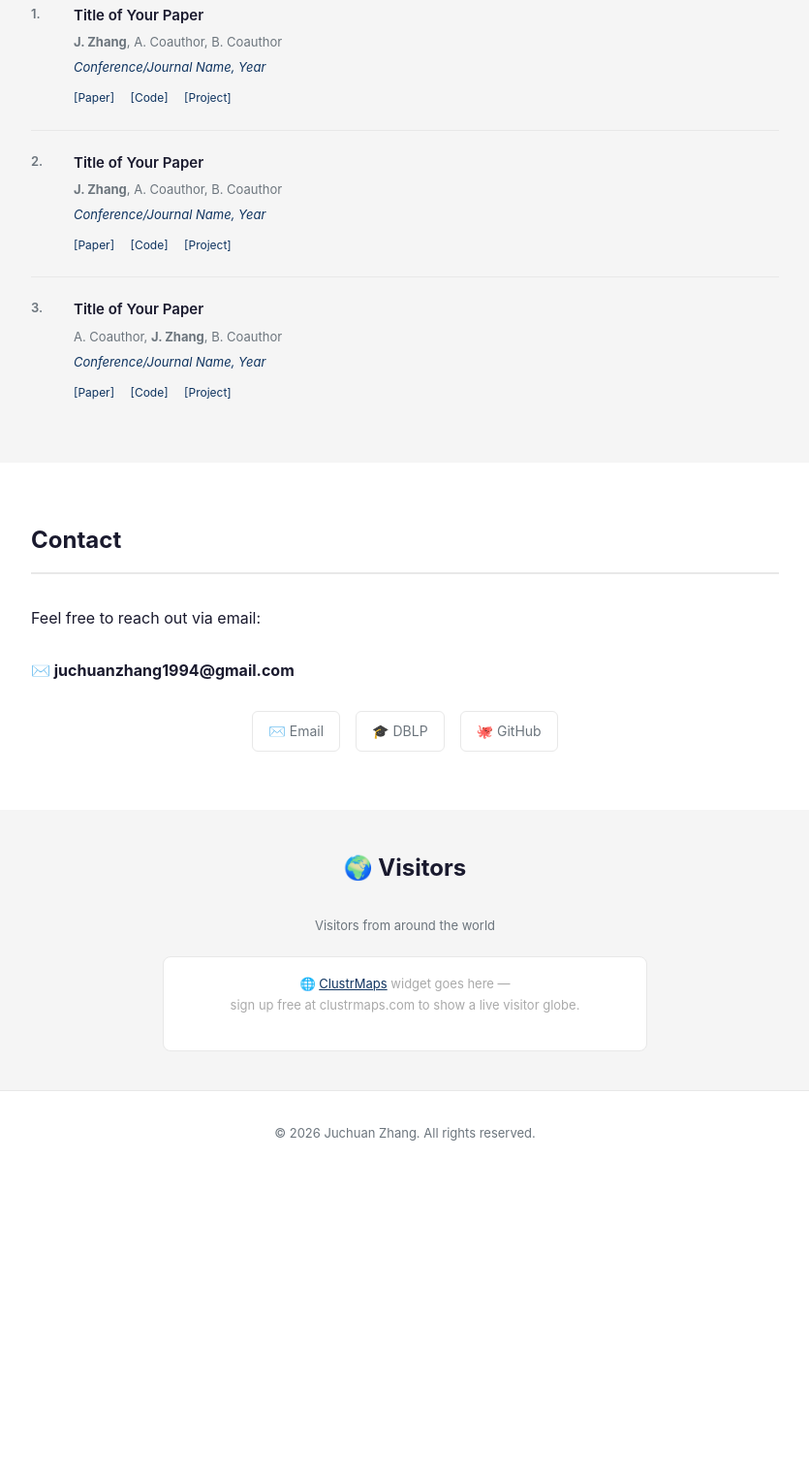
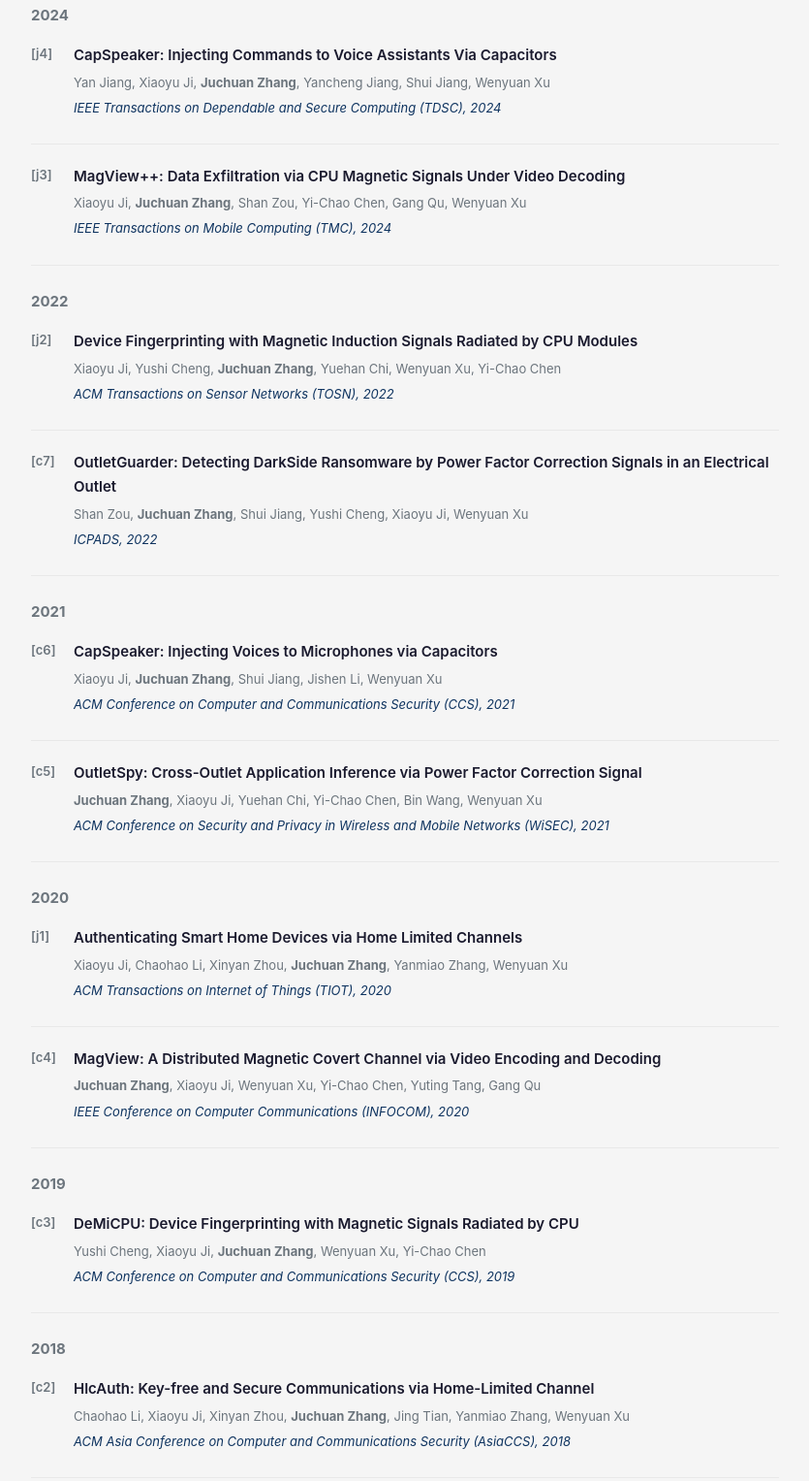
Before and after one commit to juchuanzhang/juchuanzhang.github.io, a plain HTML site: page index.html in a window 1280 px wide. Shown: the part 1732-3259 px from the top of the page at 97% size, without its empty margins (222-1057 px from the left). Before the commit the page ends 2943 px from the top, so only its background shows below. Drawn offline with Linux system fonts and the light colour scheme.

Commit message:
add publications

```diff
--- a/index.html
+++ b/index.html
@@ -93,45 +93,114 @@
   <div class="container">
     <h2>Selected Publications</h2>
 
+    <h3 style="color:var(--gray); font-size:15px; margin-bottom:16px;">2024</h3>
+
     <div class="pub-item">
-      <div class="pub-num">1.</div>
+      <div class="pub-num">[j4]</div>
       <div class="pub-info">
-        <div class="pub-title">Title of Your Paper</div>
-        <div class="pub-authors"><strong>J. Zhang</strong>, A. Coauthor, B. Coauthor</div>
-        <div class="pub-venue">Conference/Journal Name, Year</div>
-        <div class="pub-links">
-          <a href="#">[Paper]</a>
-          <a href="#">[Code]</a>
-          <a href="#">[Project]</a>
-        </div>
+        <div class="pub-title">CapSpeaker: Injecting Commands to Voice Assistants Via Capacitors</div>
+        <div class="pub-authors">Yan Jiang, Xiaoyu Ji, <strong>Juchuan Zhang</strong>, Yancheng Jiang, Shui Jiang, Wenyuan Xu</div>
+        <div class="pub-venue">IEEE Transactions on Dependable and Secure Computing (TDSC), 2024</div>
       </div>
     </div>
 
     <div class="pub-item">
-      <div class="pub-num">2.</div>
+      <div class="pub-num">[j3]</div>
       <div class="pub-info">
-        <div class="pub-title">Title of Your Paper</div>
-        <div class="pub-authors"><strong>J. Zhang</strong>, A. Coauthor, B. Coauthor</div>
-        <div class="pub-venue">Conference/Journal Name, Year</div>
-        <div class="pub-links">
-          <a href="#">[Paper]</a>
-          <a href="#">[Code]</a>
-          <a href="#">[Project]</a>
-        </div>
+        <div class="pub-title">MagView++: Data Exfiltration via CPU Magnetic Signals Under Video Decoding</div>
+        <div class="pub-authors">Xiaoyu Ji, <strong>Juchuan Zhang</strong>, Shan Zou, Yi-Chao Chen, Gang Qu, Wenyuan Xu</div>
+        <div class="pub-venue">IEEE Transactions on Mobile Computing (TMC), 2024</div>
+      </div>
+    </div>
+
+    <h3 style="color:var(--gray); font-size:15px; margin:24px 0 16px;">2022</h3>
+
+    <div class="pub-item">
+      <div class="pub-num">[j2]</div>
+      <div class="pub-info">
+        <div class="pub-title">Device Fingerprinting with Magnetic Induction Signals Radiated by CPU Modules</div>
+        <div class="pub-authors">Xiaoyu Ji, Yushi Cheng, <strong>Juchuan Zhang</strong>, Yuehan Chi, Wenyuan Xu, Yi-Chao Chen</div>
+        <div class="pub-venue">ACM Transactions on Sensor Networks (TOSN), 2022</div>
       </div>
     </div>
 
     <div class="pub-item">
-      <div class="pub-num">3.</div>
+      <div class="pub-num">[c7]</div>
       <div class="pub-info">
-        <div class="pub-title">Title of Your Paper</div>
-        <div class="pub-authors">A. Coauthor, <strong>J. Zhang</strong>, B. Coauthor</div>
-        <div class="pub-venue">Conference/Journal Name, Year</div>
-        <div class="pub-links">
-          <a href="#">[Paper]</a>
-          <a href="#">[Code]</a>
-          <a href="#">[Project]</a>
-        </div>
+        <div class="pub-title">OutletGuarder: Detecting DarkSide Ransomware by Power Factor Correction Signals in an Electrical Outlet</div>
+        <div class="pub-authors">Shan Zou, <strong>Juchuan Zhang</strong>, Shui Jiang, Yushi Cheng, Xiaoyu Ji, Wenyuan Xu</div>
+        <div class="pub-venue">ICPADS, 2022</div>
+      </div>
+    </div>
+
+    <h3 style="color:var(--gray); font-size:15px; margin:24px 0 16px;">2021</h3>
+
+    <div class="pub-item">
+      <div class="pub-num">[c6]</div>
+      <div class="pub-info">
+        <div class="pub-title">CapSpeaker: Injecting Voices to Microphones via Capacitors</div>
+        <div class="pub-authors">Xiaoyu Ji, <strong>Juchuan Zhang</strong>, Shui Jiang, Jishen Li, Wenyuan Xu</div>
+        <div class="pub-venue">ACM Conference on Computer and Communications Security (CCS), 2021</div>
+      </div>
+    </div>
+
+    <div class="pub-item">
+      <div class="pub-num">[c5]</div>
+      <div class="pub-info">
+        <div class="pub-title">OutletSpy: Cross-Outlet Application Inference via Power Factor Correction Signal</div>
+        <div class="pub-authors"><strong>Juchuan Zhang</strong>, Xiaoyu Ji, Yuehan Chi, Yi-Chao Chen, Bin Wang, Wenyuan Xu</div>
+        <div class="pub-venue">ACM Conference on Security and Privacy in Wireless and Mobile Networks (WiSEC), 2021</div>
+      </div>
+    </div>
+
+    <h3 style="color:var(--gray); font-size:15px; margin:24px 0 16px;">2020</h3>
+
+    <div class="pub-item">
+      <div class="pub-num">[j1]</div>
+      <div class="pub-info">
+        <div class="pub-title">Authenticating Smart Home Devices via Home Limited Channels</div>
+        <div class="pub-authors">Xiaoyu Ji, Chaohao Li, Xinyan Zhou, <strong>Juchuan Zhang</strong>, Yanmiao Zhang, Wenyuan Xu</div>
+        <div class="pub-venue">ACM Transactions on Internet of Things (TIOT), 2020</div>
+      </div>
+    </div>
+
+    <div class="pub-item">
+      <div class="pub-num">[c4]</div>
+      <div class="pub-info">
+        <div class="pub-title">MagView: A Distributed Magnetic Covert Channel via Video Encoding and Decoding</div>
+        <div class="pub-authors"><strong>Juchuan Zhang</strong>, Xiaoyu Ji, Wenyuan Xu, Yi-Chao Chen, Yuting Tang, Gang Qu</div>
+        <div class="pub-venue">IEEE Conference on Computer Communications (INFOCOM), 2020</div>
+      </div>
+    </div>
+
+    <h3 style="color:var(--gray); font-size:15px; margin:24px 0 16px;">2019</h3>
+
+    <div class="pub-item">
+      <div class="pub-num">[c3]</div>
+      <div class="pub-info">
+        <div class="pub-title">DeMiCPU: Device Fingerprinting with Magnetic Signals Radiated by CPU</div>
+        <div class="pub-authors">Yushi Cheng, Xiaoyu Ji, <strong>Juchuan Zhang</strong>, Wenyuan Xu, Yi-Chao Chen</div>
+        <div class="pub-venue">ACM Conference on Computer and Communications Security (CCS), 2019</div>
+      </div>
+    </div>
+
+    <h3 style="color:var(--gray); font-size:15px; margin:24px 0 16px;">2018</h3>
+
+    <div class="pub-item">
+      <div class="pub-num">[c2]</div>
+      <div class="pub-info">
+        <div class="pub-title">HlcAuth: Key-free and Secure Communications via Home-Limited Channel</div>
+        <div class="pub-authors">Chaohao Li, Xiaoyu Ji, Xinyan Zhou, <strong>Juchuan Zhang</strong>, Jing Tian, Yanmiao Zhang, Wenyuan Xu</div>
+        <div class="pub-venue">ACM Asia Conference on Computer and Communications Security (AsiaCCS), 2018</div>
+      </div>
+    </div>
+
+    <div class="pub-item">
+      <div class="pub-num">[c1]</div>
+      <div class="pub-info">
+        <div class="pub-title">FBSleuth: Fake Base Station Forensics via Radio Frequency Fingerprinting</div>
+        <div class="pub-authors">Zhou Zhuang, Xiaoyu Ji, Taimin Zhang, <strong>Juchuan Zhang</strong>, Wenyuan Xu, Zhenhua Li, Yunhao Liu</div>
+        <div class="pub-venue">ACM Asia Conference on Computer and Communications Security (AsiaCCS), 2018</div>
       </div>
     </div>
   </div>
```
